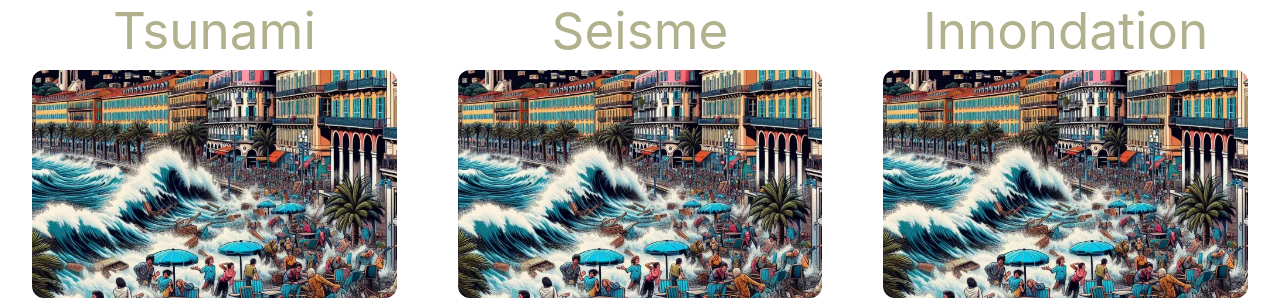
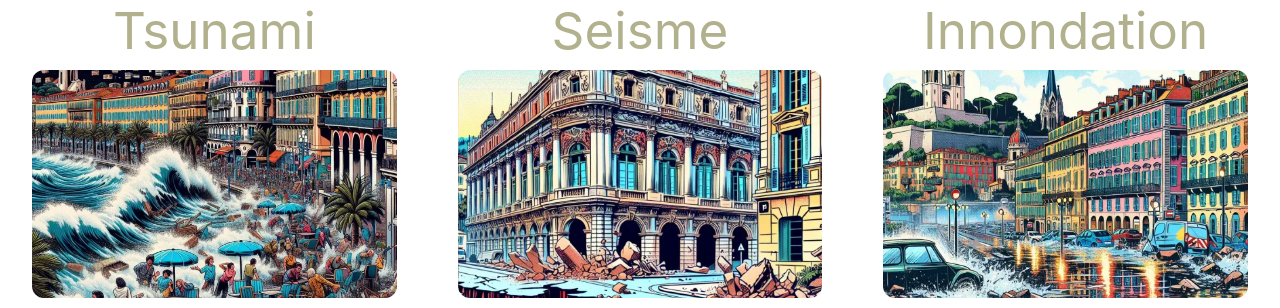
Before and after one commit to NolanCosta/equipe-sept, a React (Vite) app in the folder front/: page / in a window 1280 px wide. Shown: the part 644-952 px from the top of the page. Built offline with nearby package versions, Linux system fonts and the light colour scheme.

Commit message:
change card

```diff
--- a/front/src/Components/Cards/CardTheme.jsx
+++ b/front/src/Components/Cards/CardTheme.jsx
@@ -1,5 +1,7 @@
 import React, { useEffect, useState } from "react";
 import LogoTsunami from "../../assets/images/tsunami/Tsunami1.webp";
+import LogoInondation from "../../assets/images/tsunami/Inondations_2.webp";
+import LogoSeisme from "../../assets/images/tsunami/earthquake_2.webp";
 import "./cardTheme.css";
 
 function CardTheme({ title, name, onClick }) {
@@ -11,10 +13,10 @@ function CardTheme({ title, name, onClick }) {
         setBackgroundImage(LogoTsunami);
         break;
       case "tdt":
-        setBackgroundImage(LogoTsunami);
+        setBackgroundImage(LogoSeisme);
         break;
       case "innon":
-        setBackgroundImage(LogoTsunami);
+        setBackgroundImage(LogoInondation);
         break;
       default:
         setBackgroundImage("");
--- a/front/src/Pages/Home/Home.jsx
+++ b/front/src/Pages/Home/Home.jsx
@@ -11,10 +11,10 @@ function Home() {
     <>
     <div className="title" >
           <h1>Alert 4 Sud</h1>
-    <p><br/>Plonge dans des aventures captivantes et découvre, <br/>
+    <h4><br/>Plonge dans des aventures captivantes et découvre, <br/>
     en famille, comment réagir face aux catastrophes naturelles ! <br/>
     Avec nos histoires interactives adaptés aux 6-11 ans, <br/>
-    apprendre devient un jeu où chaque choix compte !<br/></p>
+    apprendre devient un jeu où chaque choix compte !<br/></h4>
     </div>
 
       <div className="w-full h-[calc(100vh-78px-4rem)] flex flex-row justify-between items-center">
```
Also changed, not shown: front/src/assets/images/tsunami/Inondations_2.webp (added), front/src/assets/images/tsunami/earthquake_2.webp (added).
